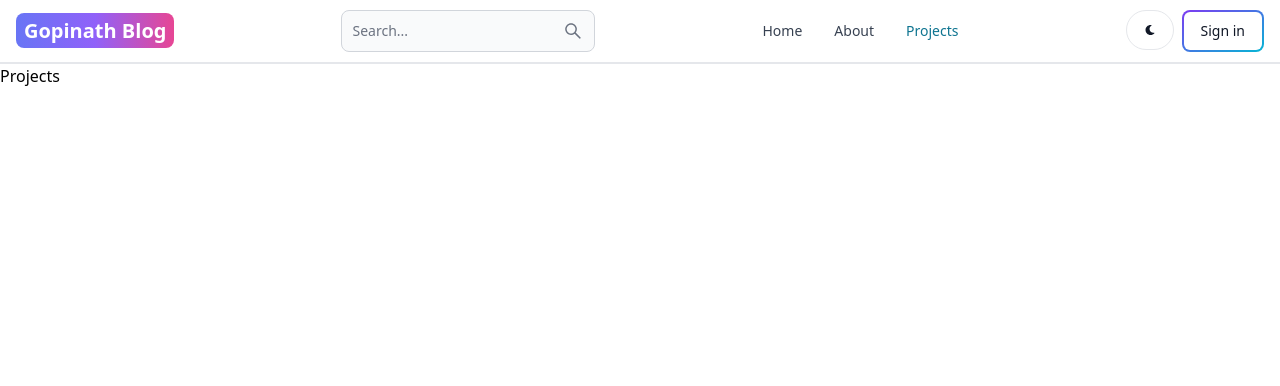
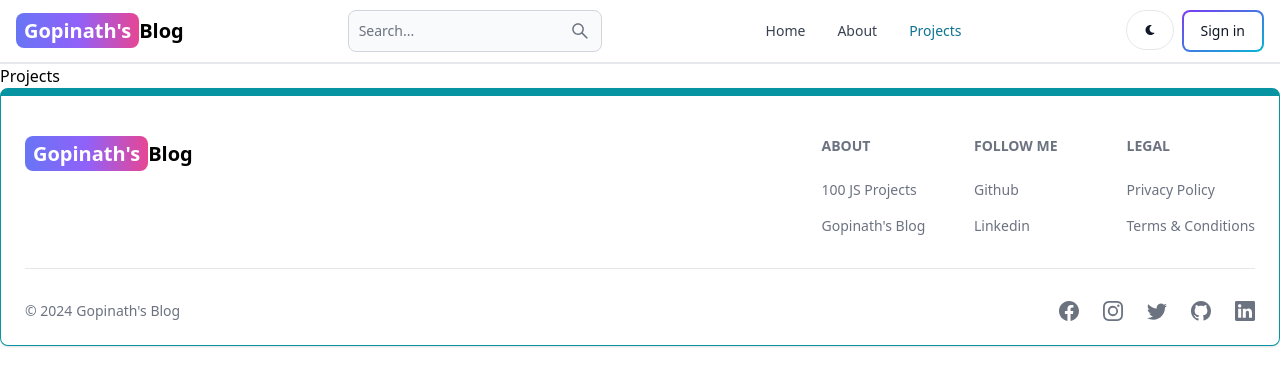
Before and after one commit to gopinathvarad/mern-blog, a React (Vite) app in the folder client/: page /projects in a window 1280 px wide. Shown: the top 386 px of the page. Built offline with nearby package versions, Linux system fonts and the light colour scheme.

Commit message:
Created the Footer Component

```diff
--- a/client/src/App.jsx
+++ b/client/src/App.jsx
@@ -1,31 +1,27 @@
-import { BrowserRouter, Routes, Route } from "react-router-dom"
-import Home from "./pages/Home"
-import About from "./pages/About"
-import SignIn from "./pages/SignIn"
-import SignUp from "./pages/SignUp"
-import Dashboard from "./pages/Dashboard"
-import Header from "./components/Header"
-import Projects from "./pages/Projects"
+import { BrowserRouter, Routes, Route } from "react-router-dom";
+import Home from "./pages/Home";
+import About from "./pages/About";
+import SignIn from "./pages/SignIn";
+import SignUp from "./pages/SignUp";
+import Dashboard from "./pages/Dashboard";
+import Header from "./components/Header";
+import Projects from "./pages/Projects";
+import Footer from "./components/Footer";
 
 export default function App() {
   return (
     <BrowserRouter>
-
-
-<Header/>
+      <Header />
 
       <Routes>
-
-
-    <Route path="/"  element={<Home />}  />
+        <Route path="/" element={<Home />} />
         <Route path="/about" element={<About />} />
-    <Route path="/sign-in"  element={<SignIn />}  />
-    <Route path="/sign-up"  element={<SignUp />}  />
-    <Route path="/dashboard"  element={<Dashboard />}  />
+        <Route path="/sign-in" element={<SignIn />} />
+        <Route path="/sign-up" element={<SignUp />} />
+        <Route path="/dashboard" element={<Dashboard />} />
         <Route path="/projects" element={<Projects />} />
-
       </Routes>
-
+      <Footer />
     </BrowserRouter>
-  )
+  );
 }
--- /dev/null
+++ b/client/src/components/Footer.jsx
@@ -0,0 +1,117 @@
+import { Footer } from "flowbite-react";
+import { Link } from "react-router-dom";
+import {
+  BsFacebook,
+  BsInstagram,
+  BsTwitter,
+  BsGithub,
+  BsLinkedin,
+} from "react-icons/bs";
+
+export default function FooterCom() {
+  return (
+    <Footer container className="border border-t-8 border-teal-500">
+      <div className="w-full max-w-7xl mx-auto">
+        <div className="grid w-full justify-between sm:flex md:grid-cols-1">
+          <div className="mt-5">
+            <Link
+              to="/"
+              className="self-center whitespace-nowrap text-lg sm:text-xl font-semibold dark:text-white"
+            >
+              <span className="px-2 py-1 bg-gradient-to-r from-indigo-500 via-purple-500 to-pink-500 rounded-lg text-white">
+                Gopinath's
+              </span>
+              Blog
+            </Link>
+          </div>
+          <div className="grid grid-cols-2 gap-8 mt-4 sm:grid-cols-3 sm:gap-6">
+            <div>
+              <Footer.Title title="About" />
+              <Footer.LinkGroup col>
+                <Footer.Link
+                  href="https://www.100jsprojects.com"
+                  target="_blank"
+                  rel="noopener noreferrer"
+                >
+                  100 JS Projects
+                </Footer.Link>
+
+                <Footer.Link
+                  href="/about"
+                  target="_blank"
+                  rel="noopener noreferrer"
+                >
+                  Gopinath's Blog
+                </Footer.Link>
+              </Footer.LinkGroup>
+            </div>
+
+            <div>
+              <Footer.Title title="Follow Me" />
+              <Footer.LinkGroup col>
+                <Footer.Link
+                  href="https://github.com/gopinathvarad"
+                  target="_blank"
+                  rel="noopener noreferrer"
+                >
+                  Github
+                </Footer.Link>
+
+                <Footer.Link
+                  href="https://www.linkedin.com/in/gopinath-varadarajan-4500b6193/"
+                  target="_blank"
+                  rel="noopener noreferrer"
+                >
+                  Linkedin
+                </Footer.Link>
+              </Footer.LinkGroup>
+            </div>
+
+            <div>
+              <Footer.Title title="Legal" />
+              <Footer.LinkGroup col>
+                <Footer.Link href="https://github.com/gopinathvarad">
+                  Privacy Policy
+                </Footer.Link>
+
+                <Footer.Link href="https://www.linkedin.com/in/gopinath-varadarajan-4500b6193/">
+                  Terms &amp; Conditions
+                </Footer.Link>
+              </Footer.LinkGroup>
+            </div>
+          </div>
+        </div>
+        <Footer.Divider />
+        <div className="w-full sm:flex sm:items-center sm:justify-between">
+          <Footer.Copyright
+            href="#"
+            by="Gopinath's Blog"
+            year={new Date().getFullYear()}
+          />
+          <div className="flex gap-6 sm:mt-0 mt-4 sm:justify-center">
+            <Footer.Icon
+              href="https://www.facebook.com/profile.php?id=100006885495091"
+              icon={BsFacebook}
+            />
+            <Footer.Icon
+              href="https://www.instagram.com/gopinath___16"
+              icon={BsInstagram}
+            />
+            <Footer.Icon
+              href="https://twitter.com/Gopinath_varad"
+              icon={BsTwitter}
+            />
+            <Footer.Icon
+              href="https://github.com/gopinathvarad"
+              icon={BsGithub}
+            />
+            <Footer.Icon
+              href="https://www.linkedin.com/in/gopinath-varadarajan-4500b6193/"
+              icon={BsLinkedin}
+            />
+          </div>
+        </div>
+      </div>
+    </Footer>
+  );
+}
--- a/client/src/components/Header.jsx
+++ b/client/src/components/Header.jsx
@@ -12,9 +12,9 @@
         className="self-center whitespace-nowrap text-sm sm:text-xl font-semibold dark:text-white"
       >
         <span className="px-2 py-1 bg-gradient-to-r from-indigo-500 via-purple-500 to-pink-500 rounded-lg text-white">
-          {" "}
-          Gopinath Blog{" "}
+          Gopinath's
         </span>
+        Blog
       </Link>
 
       <form>
```
Lines whose indentation alone changed are shown as unchanged.
